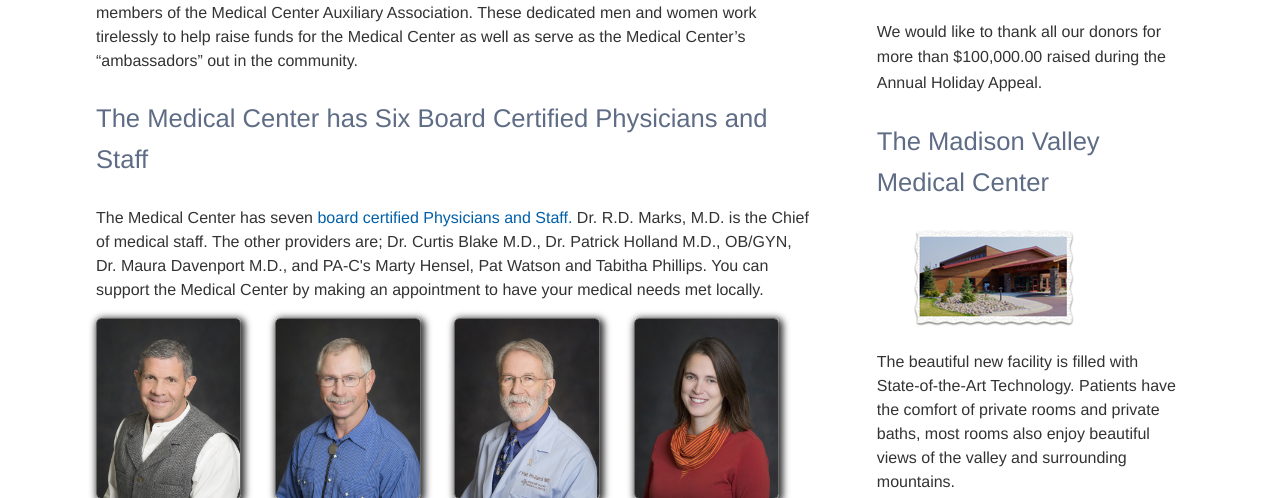
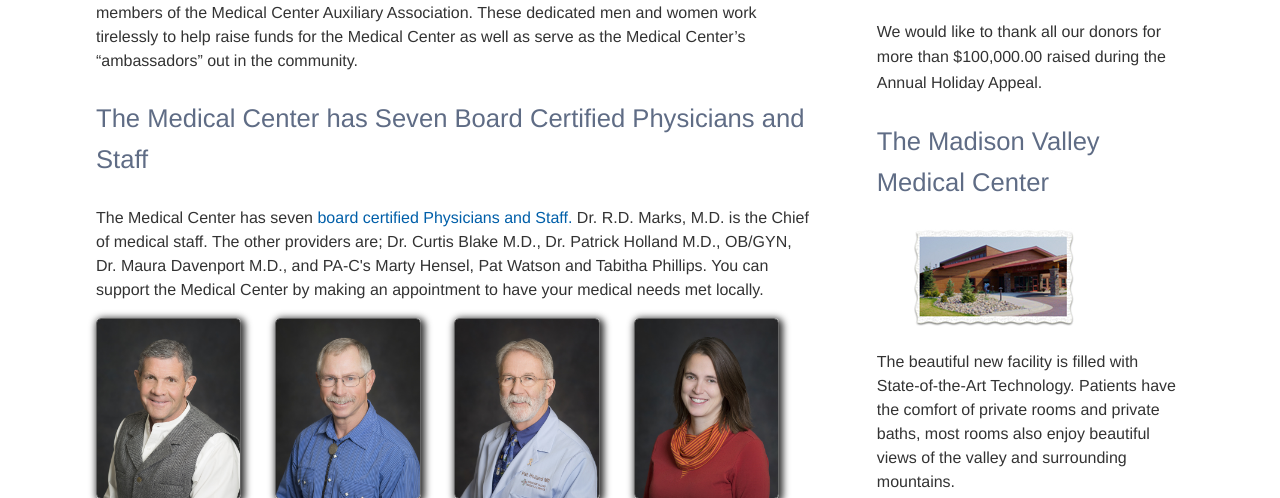
Before and after one commit to polarbeardesign/mvmcf, a PHP site: page / in a window 1280 px wide. Shown: the part 722-1220 px from the top of the page. Run offline with PHP 8.4, Linux system fonts and the light colour scheme.

Commit message:
updated second headline

```diff
--- a/index.php
+++ b/index.php
@@ -41,7 +41,7 @@
 
     <p>The Foundation is very fortunate to have the support of community members, especially the members of the Medical Center Auxiliary Association. These dedicated men and women work tirelessly to help raise funds for the Medical Center as well as serve as the Medical Center&rsquo;s &ldquo;ambassadors&rdquo; out in the community.</p>
 
-    <h1>The Medical Center has Six Board Certified Physicians and Staff</h1>
+    <h1>The Medical Center has Seven Board Certified Physicians and Staff</h1>
 
     <p>The Medical Center has seven <a href="http://www.mvmedcenter.org/team/physicians-staff/">board certified Physicians and Staff.</a> Dr. R.D. Marks, M.D. is the Chief of medical staff. The other providers are; Dr. Curtis Blake M.D., Dr. Patrick Holland M.D., OB/GYN, Dr. Maura Davenport M.D., and PA-C's Marty Hensel, Pat Watson and Tabitha Phillips. You can support the Medical Center by making an appointment to have your medical needs met locally.</p>
 
```
